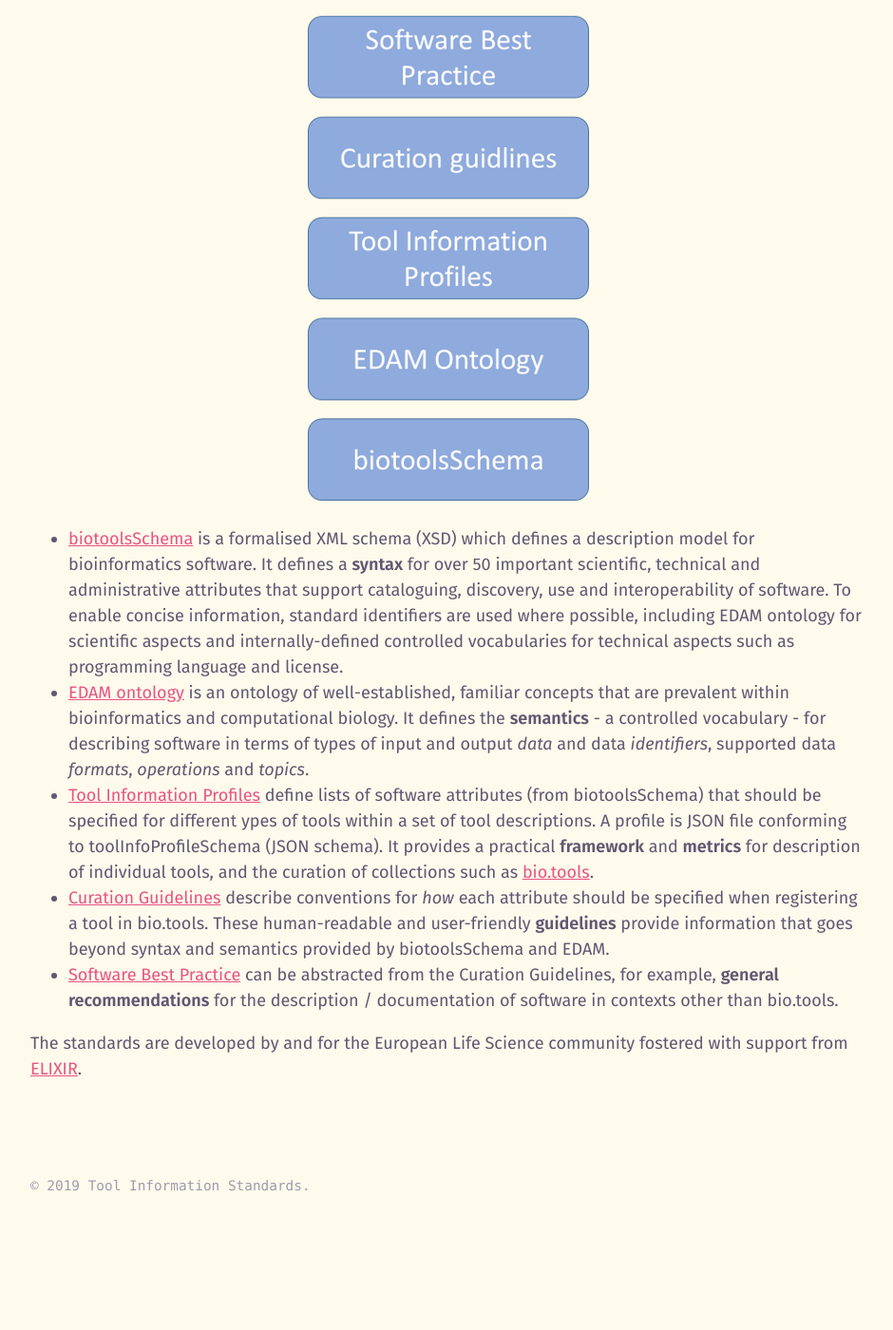
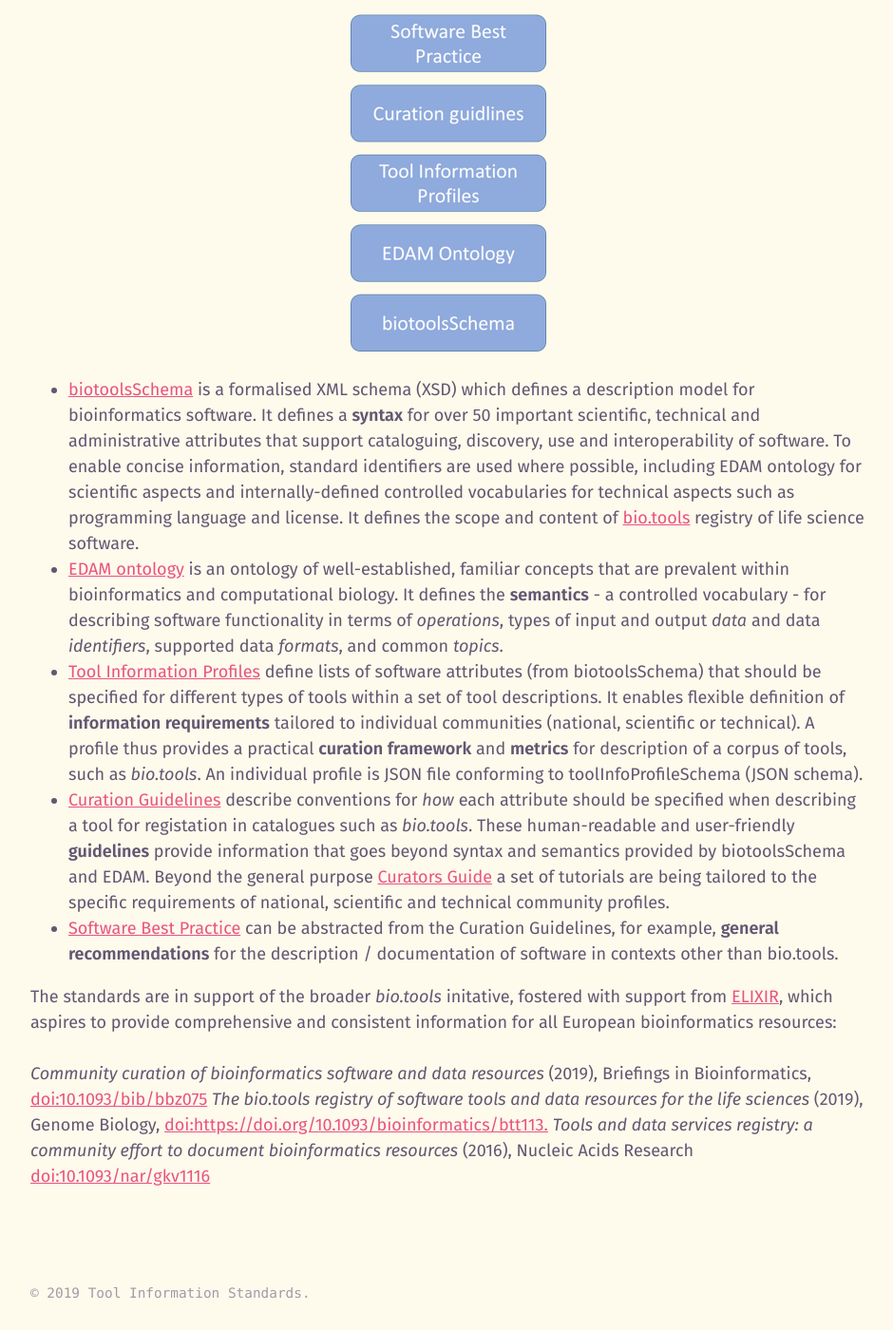
Before and after one commit to bio-tools/Tool-Information-Standards, a Jekyll site: the page built from docs/tool_information_standard.md, in a window 1280 px wide and 1400 px high, scrolled down 463 px. Shown: the whole window at 95% size, without its empty margins (40-980 px from the left). Built offline with Jekyll 4.4.1, drawn with Linux system fonts in a browser that asks for light colours; before the commit the page ends 1750 px from its top, so only the background shows below that.

Commit message:
instroductry stuff with publications

```diff
--- a/docs/tool_information_standard.md
+++ b/docs/tool_information_standard.md
@@ -7,11 +7,15 @@ The **Tool Information Standards** are a stack of interrelated open, community-d
 
 ![technology_stack]({{site.url}}/assets/images/technology_stack.png){: .align-center}
 
-- [biotoolsSchema](https://github.com/bio-tools/biotoolsschema) is a formalised XML schema (XSD) which defines a description model for bioinformatics software. It defines a **syntax** for over 50 important scientific, technical and administrative attributes that support cataloguing, discovery, use and interoperability of software. To enable concise information, standard identifiers are used where possible, including EDAM ontology for scientific aspects and internally-defined controlled vocabularies for technical aspects such as programming language and license.
-- [EDAM ontology](https://github.com/edamontology/edamontology) is an ontology of well-established, familiar concepts that are prevalent within bioinformatics and computational biology. It defines the **semantics** - a controlled vocabulary - for describing software in terms of types of input and output *data* and data *identifiers*, supported data *formats*, *operations* and *topics*.
-- [Tool Information Profiles](http://github.com/bio-tools/tool-information-profile) define lists of software attributes (from biotoolsSchema) that should be specified for different ypes of tools within a set of tool descriptions. A profile is JSON file conforming to toolInfoProfileSchema (JSON schema). It provides a practical **framework** and **metrics** for description of individual tools, and the curation of collections such as [bio.tools](https://bio.tools).
-- [Curation Guidelines](http://biotools.readthedocs.io/en/latest/curators_guide.html) describe conventions for *how* each attribute should be specified when registering a tool in bio.tools.  These human-readable and user-friendly **guidelines** provide information that goes beyond syntax and semantics provided by biotoolsSchema and EDAM.
+- [biotoolsSchema](https://github.com/bio-tools/biotoolsschema) is a formalised XML schema (XSD) which defines a description model for bioinformatics software. It defines a **syntax** for over 50 important scientific, technical and administrative attributes that support cataloguing, discovery, use and interoperability of software. To enable concise information, standard identifiers are used where possible, including EDAM ontology for scientific aspects and internally-defined controlled vocabularies for technical aspects such as programming language and license. It defines the scope and content of [bio.tools](https://bio.tools) registry of life science software.
+- [EDAM ontology](https://github.com/edamontology/edamontology) is an ontology of well-established, familiar concepts that are prevalent within bioinformatics and computational biology. It defines the **semantics** - a controlled vocabulary - for describing software functionality in terms of *operations*, types of input and output *data* and data *identifiers*, supported data *formats*, and common *topics*.
+- [Tool Information Profiles](http://github.com/bio-tools/tool-information-profile) define lists of software attributes (from biotoolsSchema) that should be specified for different types of tools within a set of tool descriptions. It enables flexible definition of **information requirements** tailored to individual communities (national, scientific or technical). A profile thus provides a practical **curation framework** and **metrics** for description of a corpus of tools, such as *bio.tools*. An individual profile is JSON file conforming to toolInfoProfileSchema (JSON schema).
+- [Curation Guidelines](http://biotools.readthedocs.io/en/latest/curators_guide.html) describe conventions for *how* each attribute should be specified when describing a tool for registation in catalogues such as *bio.tools*.  These human-readable and user-friendly **guidelines** provide information that goes beyond syntax and semantics provided by biotoolsSchema and EDAM. Beyond the general purpose [Curators Guide](https://biotools.readthedocs.io/en/latest/curators_guide.html) a set of tutorials are being tailored to the specific requirements of national, scientific and technical community profiles.
 - [Software Best Practice](https://elixir-europe.org/about-us/commissioned-services/software-best-practices) can be abstracted from the Curation Guidelines, for example, **general recommendations** for the description / documentation of software in contexts other than bio.tools.
 
 
-The standards are developed by and for the European Life Science community fostered with support from [ELIXIR](https://elixir-europe.org/).
+The standards are in support of the broader *bio.tools* initative, fostered with support from [ELIXIR](https://elixir-europe.org/), which aspires to provide comprehensive and consistent information for all European bioinformatics resources:
+
+*Community curation of bioinformatics software and data resources* (2019), Briefings in Bioinformatics, [doi:10.1093/bib/bbz075](https://doi.org/10.1093/bib/bbz075)
+*The bio.tools registry of software tools and data resources for the life sciences* (2019), Genome Biology, [doi:https://doi.org/10.1093/bioinformatics/btt113.](https://doi.org/10.1093/bioinformatics/btt113)
+*Tools and data services registry: a community effort to document bioinformatics resources* (2016), Nucleic Acids Research [doi:10.1093/nar/gkv1116](https://doi.org/10.1093/nar/gkv1116)
```
Also changed, not shown: docs/assets/images/technology_stack.png.
